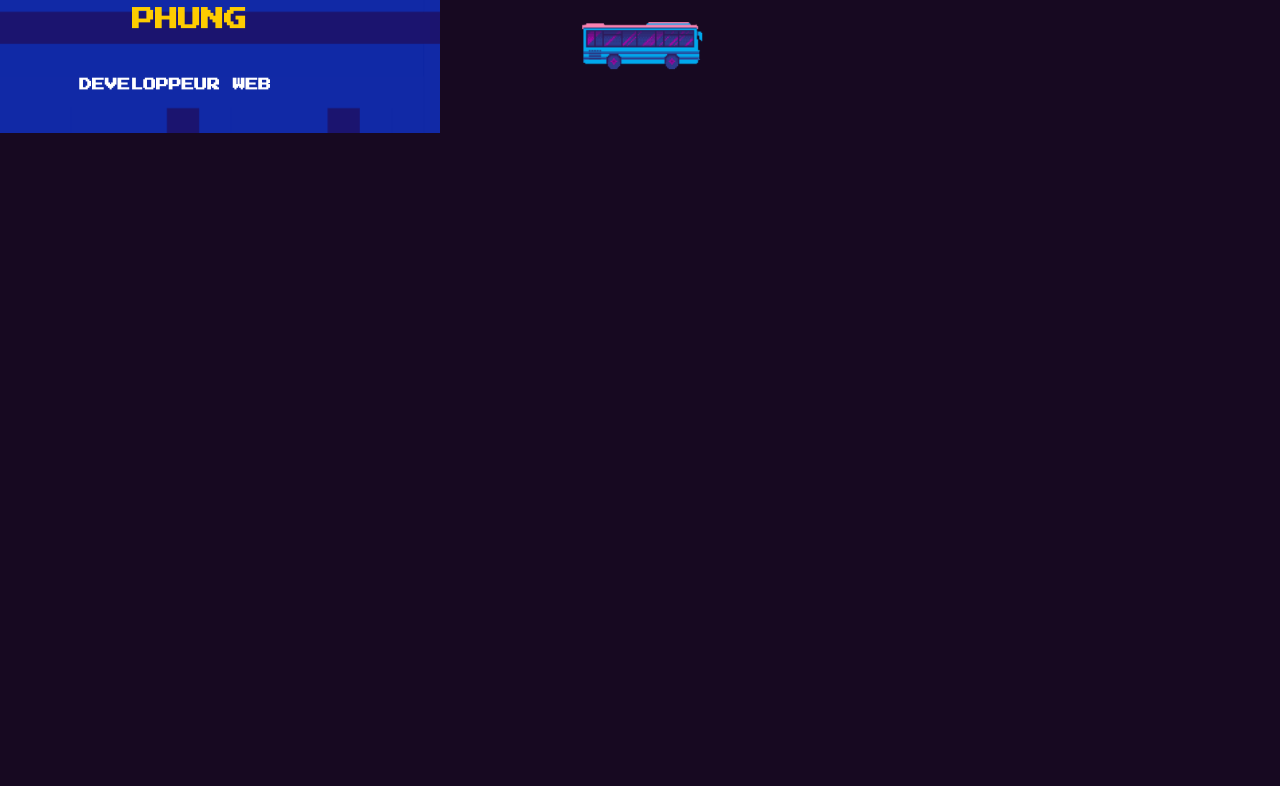
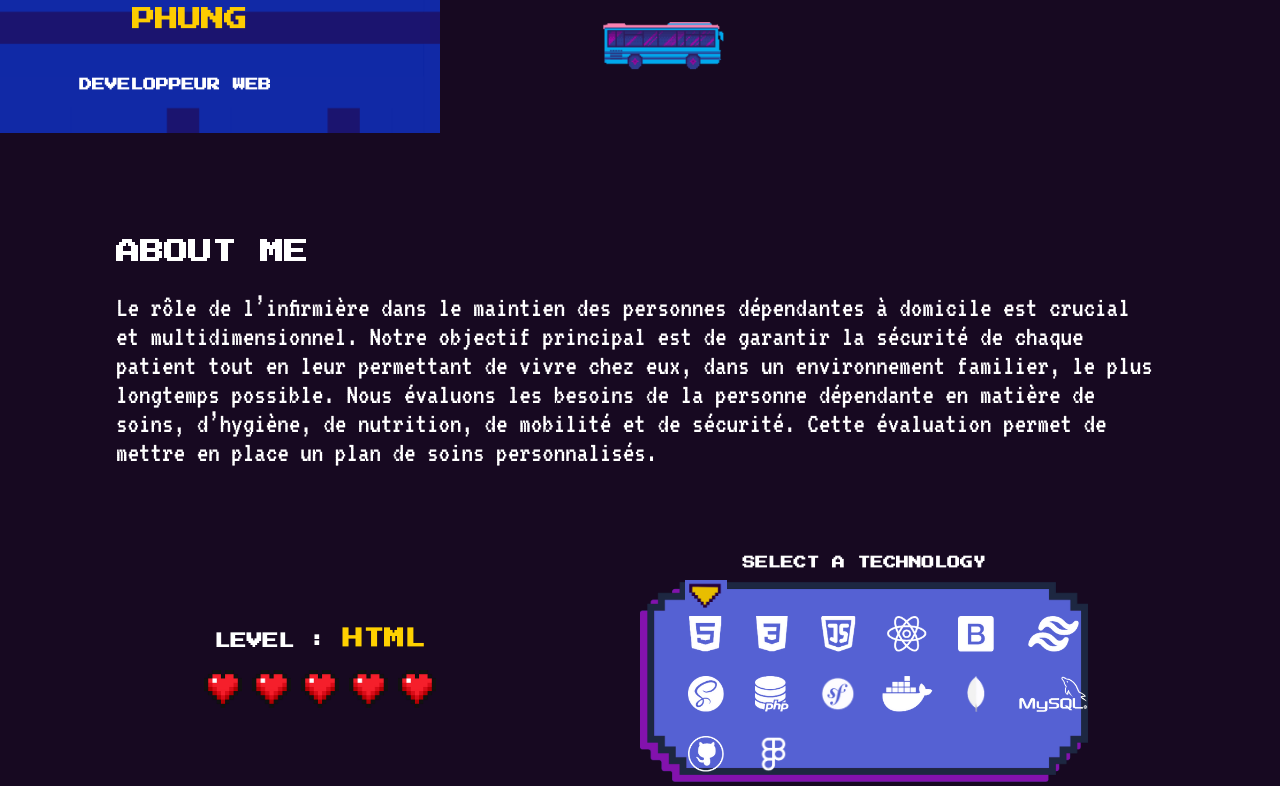
Before and after one commit to MaryelN/styled-portfolio, a React (Vite) app: page / in a window 1280 px wide. Shown: the part 656-1442 px from the top of the page. Before the commit the page ends 812 px from the top, so only its background shows below. Built offline with nearby package versions, Linux system fonts and the light colour scheme.

Commit message:
create about section

```diff
--- a/src/App.jsx
+++ b/src/App.jsx
@@ -1,9 +1,11 @@
+import About from "./sections/About";
 import Hero from "./sections/Hero";
 
 function App() {
   return (
     <>
       <Hero />
+      <About />
     </>
   );
 }
--- /dev/null
+++ b/src/components/Hearts.jsx
@@ -0,0 +1,24 @@
+import styled from "styled-components";
+import heart from "../assets/images/about/heart-icon.png";
+import emptyHeart from "../assets/images/about/white_heart-icon.png";
+
+const Image = styled.img`
+  object-fit: contain;
+  width: 15vw;
+  margin-bottom: 15px;
+
+  @media (min-width: 960px) {
+    width: 3vw;
+    margin: 5px;
+  }
+`;
+
+function Hearts({ level }) {
+  const hearts = Array.from({ length: 5 }, (_, i) => (
+    <Image key={i} src={i < level ? heart : emptyHeart} alt="Heart icon" />
+  ));
+
+  return <div>{hearts}</div>;
+}
+
+export default Hearts;
--- /dev/null
+++ b/src/components/Level.jsx
@@ -0,0 +1,48 @@
+import styled from "styled-components";
+import Hearts from "./Hearts";
+
+const StyledLevel = styled.div`
+  display: flex;
+  flex-direction: column;
+  justify-content: center;
+  align-items: center;
+`;
+
+const P = styled.p`
+  color: white;
+  font-size: 1rem;
+  font-family: "Press Start 2P", system-ui;
+  text-transform: uppercase;
+  font-weight: bold;
+`;
+
+const Span = styled.span`
+  color: #ffd100;
+  font-size: 1.3rem;
+  font-family: "Press Start 2P", system-ui;
+  text-transform: uppercase;
+  font-weight: bold;
+`;
+
+const Container = styled.div`
+  display: flex;
+`;
+
+function Level({ selectedTechno, data }) {
+  const techno = data.find((item) => item.name === selectedTechno);
+  const level = techno ? Number(techno.level) : null;
+
+  return (
+    <StyledLevel>
+      <P>
+        Level : <Span>{selectedTechno}</Span>
+      </P>
+
+      <Container>
+        <Hearts level={level} />
+      </Container>
+    </StyledLevel>
+  );
+}
+
+export default Level;
--- a/src/components/ProfileCard.jsx
+++ b/src/components/ProfileCard.jsx
@@ -81,7 +81,7 @@ const LastName = styled.h2`
   }
 `;
 
-const H3 = styled.h3`
+const P = styled.p`
   color: white;
   font-size: 4vw;
   font-family: "Press Start 2P", system-ui;
@@ -108,7 +108,7 @@ function ProfileCard() {
         <FirstName>Cédric</FirstName>
         <LastName> Phung</LastName>
         <ProfileImage src={profilePhoto} alt="profile" />
-        <H3>Developpeur web</H3>
+        <P>Developpeur web</P>
       </ContentContainer>
     </StyledProfileCard>
   );
--- /dev/null
+++ b/src/components/Techno.jsx
@@ -0,0 +1,113 @@
+import bootstrap from "../assets/images/about/bootstrap-icon.png";
+import css from "../assets/images/about/css-icon.png";
+import js from "../assets/images/about/js-icon.png";
+import docker from "../assets/images/about/docker-icon.png";
+import figma from "../assets/images/about/figma-icon.png";
+import git from "../assets/images/about/git-icon.png";
+import html from "../assets/images/about/html-icon.png";
+import mongo from "../assets/images/about/mongo-icon.png";
+import react from "../assets/images/about/react-icon.png";
+import sass from "../assets/images/about/sass-icon.png";
+import symfony from "../assets/images/about/symfony-icon.png";
+import tailwind from "../assets/images/about/tailwind-icon.png";
+import php from "../assets/images/about/php-icon.png";
+import mysql from "../assets/images/about/mysql-icon.png";
+import TechnoItem from "./TechnoItem";
+import styled from "styled-components";
+import Level from "./Level";
+import background from "../assets/images/about/icons-background.png";
+import { useState } from "react";
+
+const data = [
+  { name: "html", image: html, level: 5 },
+  { name: "css", image: css, level: 5 },
+  { name: "js", image: js, level: 4 },
+  { name: "react", image: react, level: 5 },
+  { name: "bootstrap", image: bootstrap, level: 5 },
+  { name: "tailwind", image: tailwind, level: 5 },
+  { name: "sass", image: sass, level: 3 },
+  { name: "php", image: php, level: 2 },
+  { name: "symfony", image: symfony, level: 4 },
+  { name: "docker", image: docker, level: 3 },
+  { name: "mongo", image: mongo, level: 3 },
+  { name: "mysql", image: mysql, level: 4 },
+  { name: "git", image: git, level: 4 },
+  { name: "figma", image: figma, level: 4 },
+];
+
+const StyledTechno = styled.div`
+  display: grid;
+  grid-template-columns: 1fr;
+  margin-top: 3rem;
+
+  @media (min-width: 960px) {
+    grid-template-columns: 1fr 1fr;
+  }
+`;
+
+const Container = styled.div`
+  position: relative;
+  width: 100vw;
+
+  @media (min-width: 960px) {
+    width: 35vw;
+  }
+`;
+
+const BackgroundImage = styled.img`
+  max-width: 100%;
+`;
+
+const ImageWrapper = styled.div`
+  position: absolute;
+  display: grid;
+  grid-template-columns: repeat(6, 1fr);
+  gap: 8px;
+  margin: auto;
+  top: 35%;
+  margin-left: 20px;
+
+  @media (min-width: 960px) {
+    top: 30%;
+    gap: 20px;
+    left: 5%;
+  }
+`;
+
+const H3 = styled.h3`
+  color: #ffffff;
+  font-family: "Press Start 2P", system-ui;
+  font-size: 4vw;
+  text-align: center;
+
+  @media (min-width: 960px) {
+    font-size: 1vw;
+  }
+`;
+
+function Techno() {
+  const [selectedTechno, setSelectedTechno] = useState("html");
+
+  return (
+    <StyledTechno>
+      <Level selectedTechno={selectedTechno} data={data} />
+      <Container>
+        <H3>SELECT A TECHNOLOGY</H3>
+        <BackgroundImage src={background} alt="background" />
+
+        <ImageWrapper>
+          {data.map((item) => (
+            <TechnoItem
+              key={item.name}
+              item={item}
+              onSelect={setSelectedTechno}
+              selectedTechno={selectedTechno}
+            />
+          ))}
+        </ImageWrapper>
+      </Container>
+    </StyledTechno>
+  );
+}
+
+export default Techno;
--- /dev/null
+++ b/src/components/TechnoItem.jsx
@@ -0,0 +1,49 @@
+import styled from "styled-components";
+import selectGif from "../assets/images/about/select-gif.gif";
+
+const StyledTechoItem = styled.div`
+  display: flex;
+  align-items: center;
+  justify-content: center;
+`;
+
+const Image = styled.img`
+  object-fit: contain;
+  height: 4vh;
+
+  @media (min-width: 960px) {
+    height: 4.5vh;
+  }
+`;
+
+const SelectedImage = styled.img`
+  object-fit: contain;
+  height: 4vh;
+  position: absolute;
+  top: -90%;
+  left: -15%;
+  z-index: 1;
+`;
+
+const Container = styled.div`
+  position: relative;
+`;
+
+function TechnoItem({ item, onSelect, selectedTechno }) {
+  return (
+    <StyledTechoItem>
+      <Container>
+        {selectedTechno === item.name && (
+          <SelectedImage src={selectGif} alt="Selected gif" />
+        )}
+        <Image
+          src={item.image}
+          alt={item.name}
+          onClick={() => onSelect(item.name)}
+        />
+      </Container>
+    </StyledTechoItem>
+  );
+}
+
+export default TechnoItem;
--- /dev/null
+++ b/src/components/TextAbout.jsx
@@ -0,0 +1,46 @@
+import styled from "styled-components";
+
+function TextAbout() {
+  const Container = styled.div`
+    display: flex;
+    justify-content: center;
+    margin-top: 4rem;
+    margin-left: 20px;
+    margin-right: 20px;
+  `;
+
+  const StyledTextAbout = styled.div`
+    max-width: 1048px;
+  `;
+
+  const H2 = styled.h2`
+    color: #ffffff;
+    font-family: "Press Start 2P", system-ui;
+    font-size: 1.5em;
+  `;
+
+  const P = styled.p`
+    color: white;
+    font-family: "VT323", monospace;
+    font-size: 1.8em;
+  `;
+  return (
+    <Container>
+      <StyledTextAbout>
+        <H2>ABOUT ME</H2>
+        <P>
+          Le rôle de l’infirmière dans le maintien des personnes dépendantes à
+          domicile est crucial et multidimensionnel. Notre objectif principal
+          est de garantir la sécurité de chaque patient tout en leur permettant
+          de vivre chez eux, dans un environnement familier, le plus longtemps
+          possible. Nous évaluons les besoins de la personne dépendante en
+          matière de soins, d’hygiène, de nutrition, de mobilité et de sécurité.
+          Cette évaluation permet de mettre en place un plan de soins
+          personnalisés.
+        </P>
+      </StyledTextAbout>
+    </Container>
+  );
+}
+
+export default TextAbout;
--- /dev/null
+++ b/src/sections/About.jsx
@@ -0,0 +1,16 @@
+import styled from "styled-components";
+import Techno from "../components/Techno";
+import TextAbout from "../components/TextAbout";
+
+const StyledAbout = styled.div``;
+
+function About() {
+  return (
+    <StyledAbout>
+      <TextAbout />
+      <Techno />
+    </StyledAbout>
+  );
+}
+
+export default About;
```
Also changed, not shown: src/components/Heart.jsx (added, +9 -0 lines).
